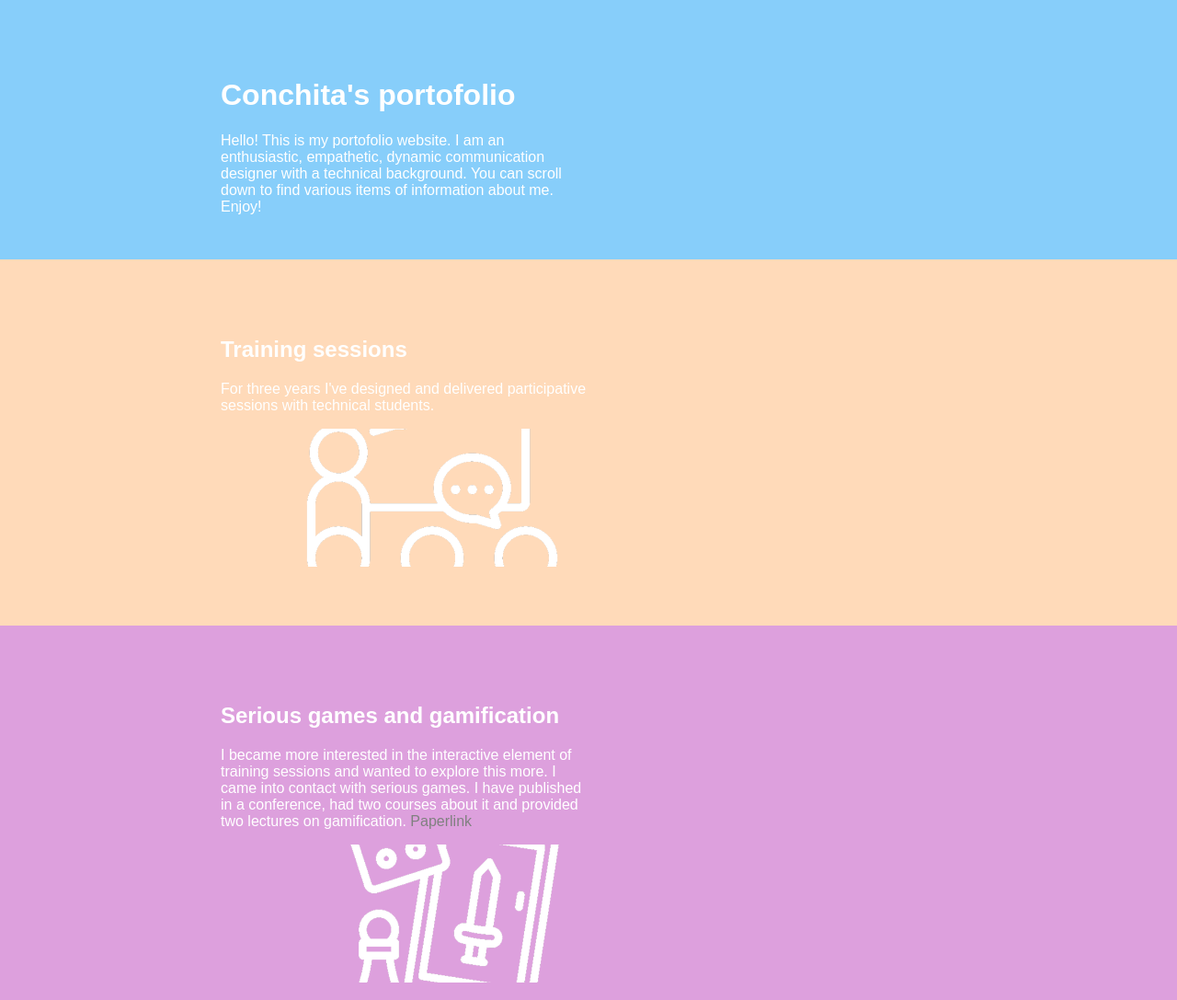
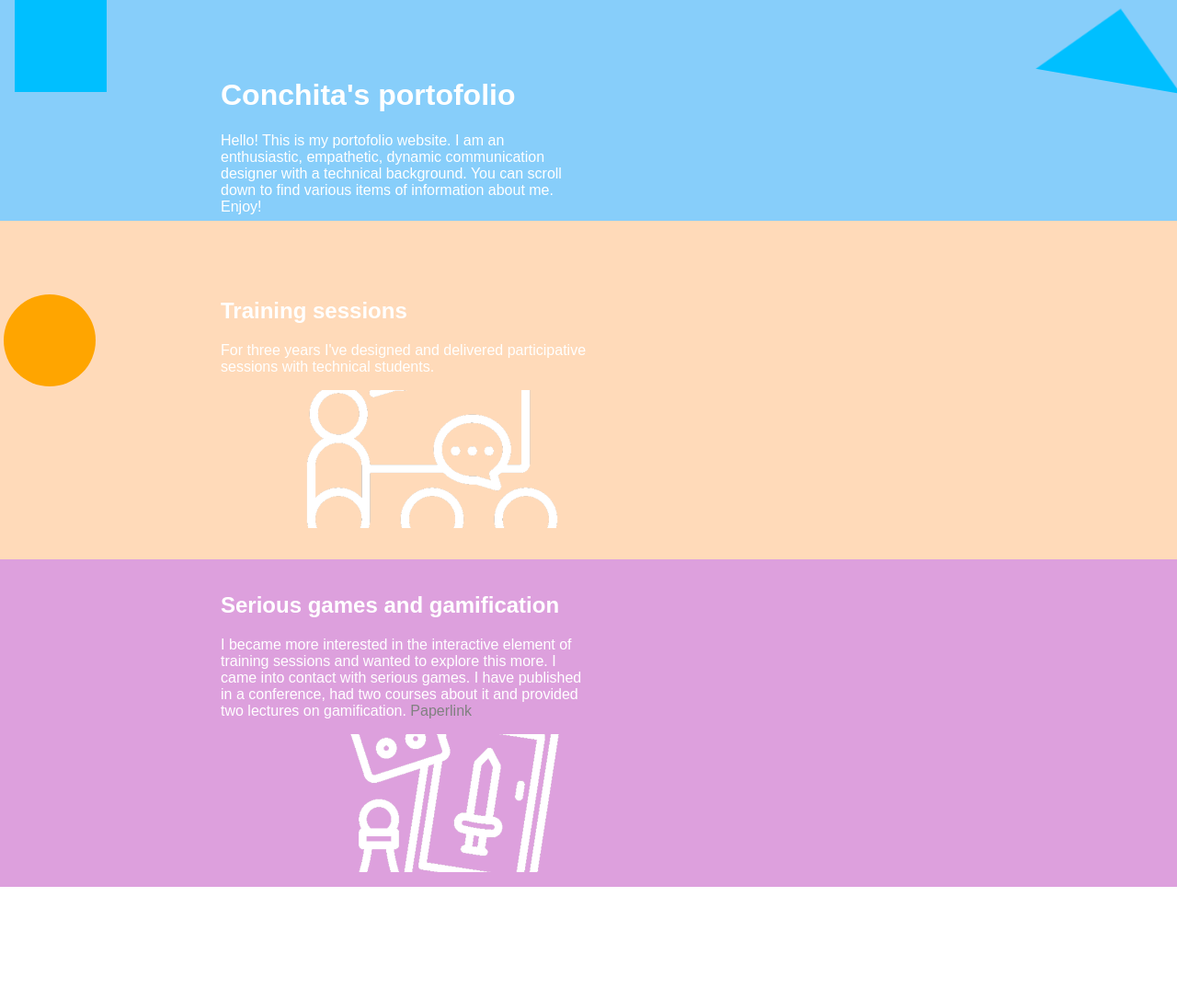
Before and after one commit to Concheetah/ConchitaWebsite, a Gatsby site: page / in a window 1280 px wide. Shown: the whole page at 92% size. After the commit the page ends 964 px from the top, so only its background shows below. Built offline with nearby package versions, Linux system fonts and the light colour scheme; Gatsby itself is replaced by a stand-in of ours.

Commit message:
moving things

```diff
--- a/src/pages/index.js
+++ b/src/pages/index.js
@@ -4,6 +4,7 @@ import * as React from 'react'
 import BlockBlue from '../components/blockBlue.jsx'
 import BlockPeach from '../components/blockPeach.jsx'
 import BlockPurple from '../components/blockPurple.jsx'
+import '../styles/styles.css'
 
 
 
@@ -11,7 +12,11 @@ const IndexPage = () => {
 
   return (
     <>
-    <BlockBlue>
+    <div className='square'></div>
+    <div className="arrow-up"></div>
+    <div className='circle'></div>
+
+    <BlockBlue >
         <h1>Conchita's portofolio</h1>
         Hello! This is my portofolio website. I am an enthusiastic, empathetic, dynamic communication designer with a technical background.
         You can scroll down to find various items of information about me. Enjoy!
@@ -31,7 +36,6 @@ const IndexPage = () => {
       <div style={{padding:'1rem', paddingLeft:'5rem'}}>
         <StaticImage src="../images/board-game.png" width={'9rem'} alt={'boardgame'}/>
       </div>
-
     </BlockPurple>
     </>
 
--- a/src/styles/styles.css
+++ b/src/styles/styles.css
@@ -4,6 +4,10 @@
     padding-right: 40rem;
     padding-top: 4rem;
     padding-bottom: 3rem;
+    z-index:0;
+    position: absolute;
+    top: 15rem;
+
 }
 
 .div1{
@@ -12,12 +16,82 @@
     padding-right: 40rem;
     padding-top: 4rem;
     padding-bottom: 3rem;
+    z-index:0;
+    position:absolute;
+    top:0;
 }
 
 .div3{
     background-color: 	plum;
     padding-left: 15rem;
     padding-right: 40rem;
-    padding-top: 4rem;
-    padding-bottom: 3rem;
+    padding-top: 1rem;
+
+    z-index: 0;
+    position:absolute;
+    top: 38rem;
 }
+
+@keyframes square {
+    0%   {left:0px; top:0px;}
+    25%  {left:8rem; top:0px;}
+    50%  {left:8rem; top:8rem;}
+    75%  {left:0px; top:8rem;}
+    100% {left:0px; top:0px;}
+  }
+
+  /* The element to apply the animation to */
+  .square {
+    z-index:200;
+    width: 100px;
+    height: 100px;
+    position: relative;
+    background-color: deepskyblue;
+    animation-name: square;
+    animation-duration: 90s;
+    animation-iteration-count: infinite;
+    animation-timing-function: ease-in-out;
+  }
+
+  @keyframes triangle {
+    0%   {left:70rem; top:0;}
+    33%  {left:80rem; top:8rem; transform:rotate(135deg);}
+    66%  {left:60rem; top:8rem; transform:rotate(225deg);}
+    100% {left:70rem; top:0; transform:rotate(360deg); }
+  }
+
+  .arrow-up {
+    position: absolute;
+    left: 70rem;
+    top: 0;
+    z-index:200;
+    width: 0;
+    height: 0;
+    border-left: 5rem solid transparent;
+    border-right: 5rem solid transparent;
+    border-bottom: 5rem solid deepskyblue;
+    animation-name: triangle;
+    animation-duration: 90s;
+    animation-iteration-count: infinite;
+    animation-timing-function: ease-in-out;
+  }
+
+
+  @keyframes circle {
+    0%   {left:0rem; top:20rem;}
+    50%  {left:8rem; top:20rem;}
+    100% {left:0rem; top:20rem; }
+  }
+
+  .circle {
+    z-index:200;
+    position: absolute;
+    width: 100px;
+    height: 100px;
+    background-color: orange;
+    border-radius: 50%;
+    animation-name: circle;
+    animation-duration: 90s;
+    animation-iteration-count: infinite;
+    animation-timing-function: ease-in-out;
+  }
```
